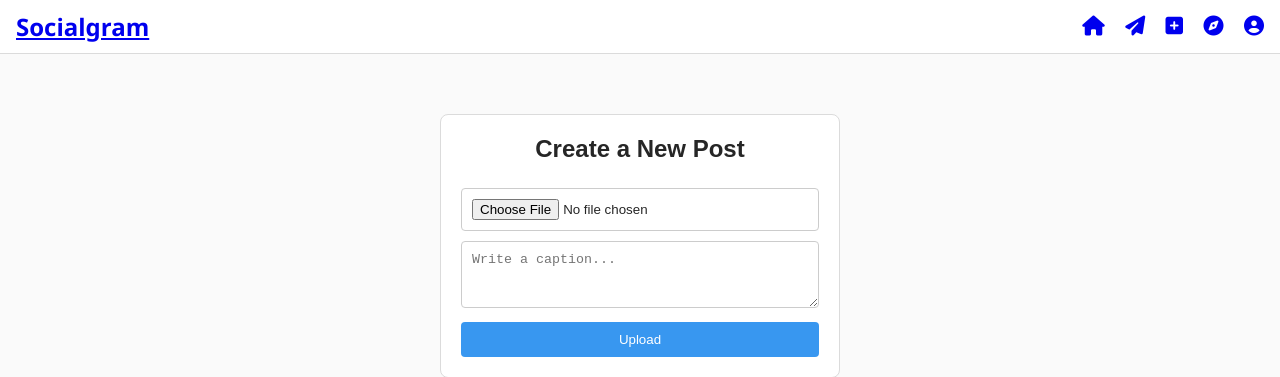
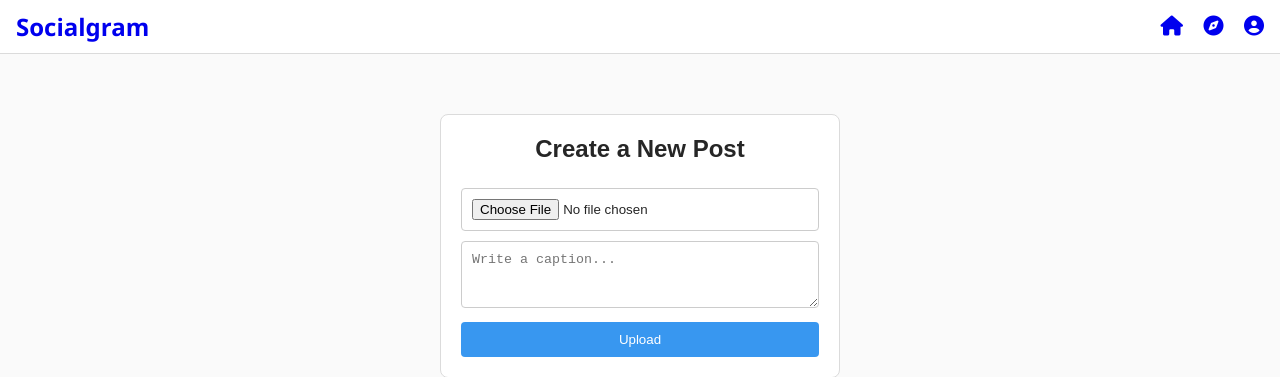
Before and after one commit to SaudMujahid/socialgramexp, a PHP site: page /upload.php in a window 1280 px wide. Shown: the top 377 px of the page. Run offline with PHP 8.4, Linux system fonts and the light colour scheme; the visitor is signed in with stand-in values (Sample User, id 1).

Commit message:
Visual changes

```diff
--- a/style/aryan.css
+++ b/style/aryan.css
@@ -42,7 +42,6 @@ body {
   font-size: 20px;
   margin-left: 16px;
   cursor: pointer;
-  text-decoration: none;
 }
 
 /* Main Container */
--- a/upload.php
+++ b/upload.php
@@ -44,13 +44,11 @@ if ($_SERVER['REQUEST_METHOD'] === 'POST') {
 </head>
 <body>
   <nav class="navbar">
-    <div class="logo"><a href="index.php">Socialgram</a></div>
+    <div class="logo"><a style="text-decoration: none;" href="index.php">Socialgram</a></div>
     <div class="icons">
-      <a href="index.php"><i class="fas fa-home"></i></a>
-      <a href="messages.php"><i class="fas fa-paper-plane"></i></a>
-      <a href="upload.php"><i class="fas fa-plus-square"></i></a>
-      <a href="explore.php"><i class="fas fa-compass"></i></a>
-      <a href="profile.php"><i class="fas fa-user-circle"></i></a>
+      <a title = "Home" href="index.php"><i class="fas fa-home"></i></a>
+      <a title="Explore" href="explore.php"><i class="fas fa-compass"></i></a>
+      <a title="Profile" href="profile.php"><i class="fas fa-user-circle"></i></a>
     </div>
   </nav>
 
```
